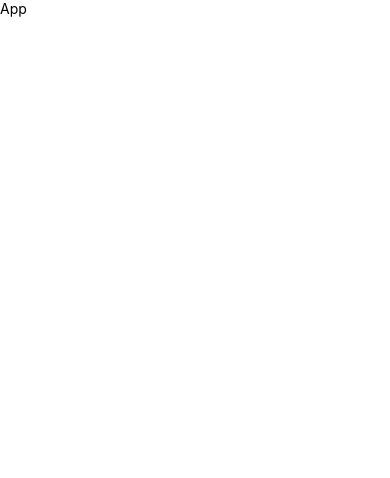
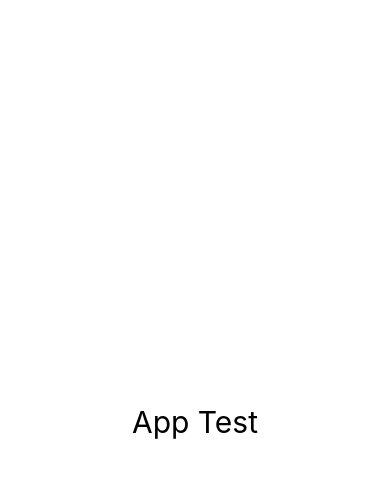
Before and after one commit to alexandreacm/FuzeCSTV, a React Native app: screen / in a window 390 px wide. Shown: the top 478 px of the page. Built offline with nearby package versions, Linux system fonts and the light colour scheme.

Commit message:
Included just a text to test the fonts.

```diff
--- a/App.tsx
+++ b/App.tsx
@@ -11,7 +11,7 @@ const App = () => {
 
   return (
     <View style={styles.container}>
-      <Text>App</Text>
+      <Text style={styles.title}>App Test</Text>
     </View>
   );
 };
@@ -20,6 +20,11 @@ const App = () => {
 const styles = StyleSheet.create({
   container: {
     flex: 1,
+    justifyContent: 'center',
+  },
+  title: {
+    fontSize: 30,
+    textAlign: 'center',
   },
 });
 
```
